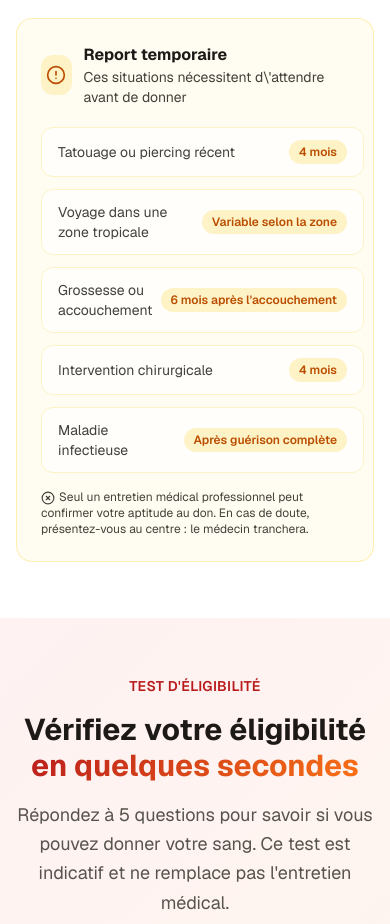
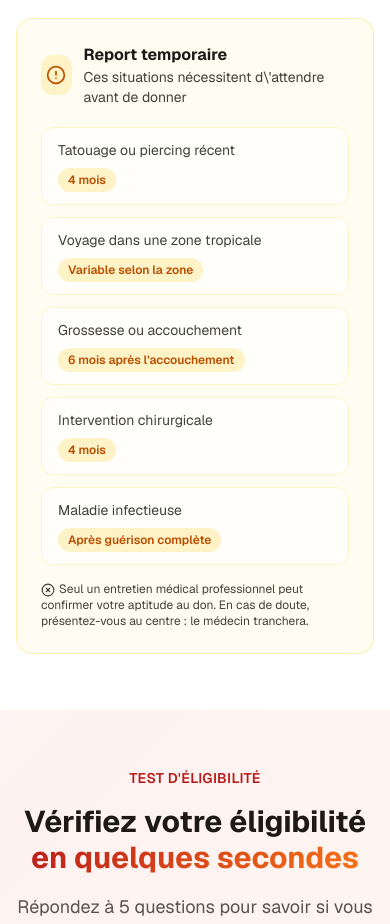
Before and after one commit to ahoussinoupacome123-lang/FIGMA_TO_CODE_CHALLENGE, a Next.js app: page / in a window 390 px wide. Shown: the part 4140-5064 px from the top of the page. Built offline with nearby package versions, Linux system fonts and the light colour scheme.

Commit message:
fix(mobile): stack deferral cards vertically on small screens
- Grid now starts at 1 column (was 2 from sm:)
- Items flex-col on mobile, flex-row on sm+
- Delay badge self-start to prevent stretching

```diff
--- a/src/components/hemolink/WhoCanDonate.tsx
+++ b/src/components/hemolink/WhoCanDonate.tsx
@@ -115,14 +115,14 @@ export default function WhoCanDonate() {
               <p className="text-sm text-stone-700">Ces situations nécessitent d\'attendre avant de donner</p>
             </div>
           </div>
-          <div className="grid sm:grid-cols-2 lg:grid-cols-3 gap-3">
+          <div className="grid grid-cols-1 sm:grid-cols-2 lg:grid-cols-3 gap-3">
             {temporaryDeferrals.map((d) => (
               <div
                 key={d.condition}
-                className="flex items-center justify-between bg-white/70 rounded-xl px-4 py-3 border border-amber-100"
+                className="flex flex-col sm:flex-row sm:items-center sm:justify-between gap-2 bg-white/70 rounded-xl px-4 py-3 border border-amber-100"
               >
                 <span className="text-sm text-stone-700">{d.condition}</span>
-                <span className="text-xs font-semibold text-amber-700 bg-amber-100 px-2.5 py-1 rounded-full whitespace-nowrap ml-2">
+                <span className="text-xs font-semibold text-amber-700 bg-amber-100 px-2.5 py-1 rounded-full whitespace-nowrap self-start sm:self-auto">
                   {d.delay}
                 </span>
               </div>
```
